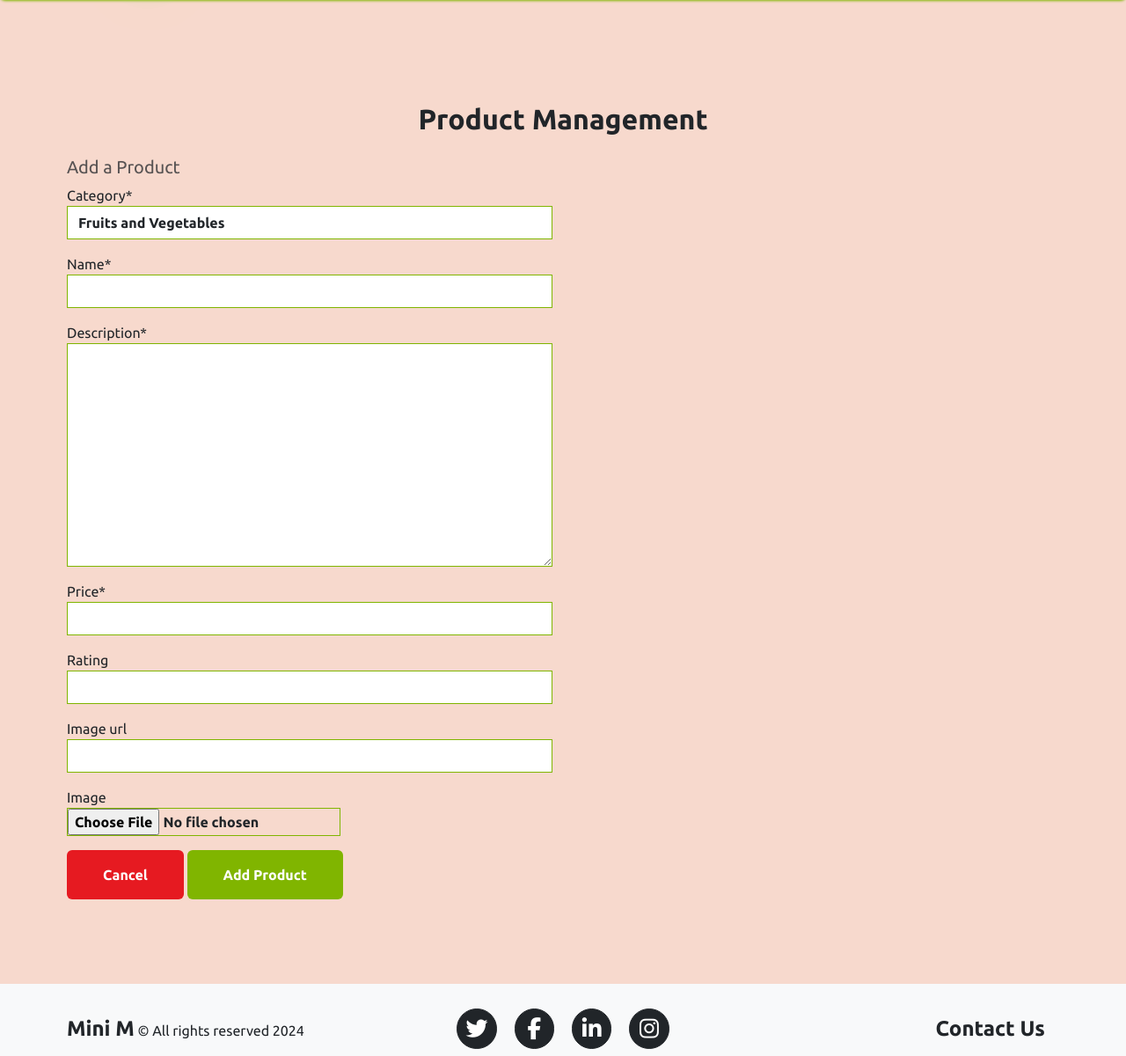
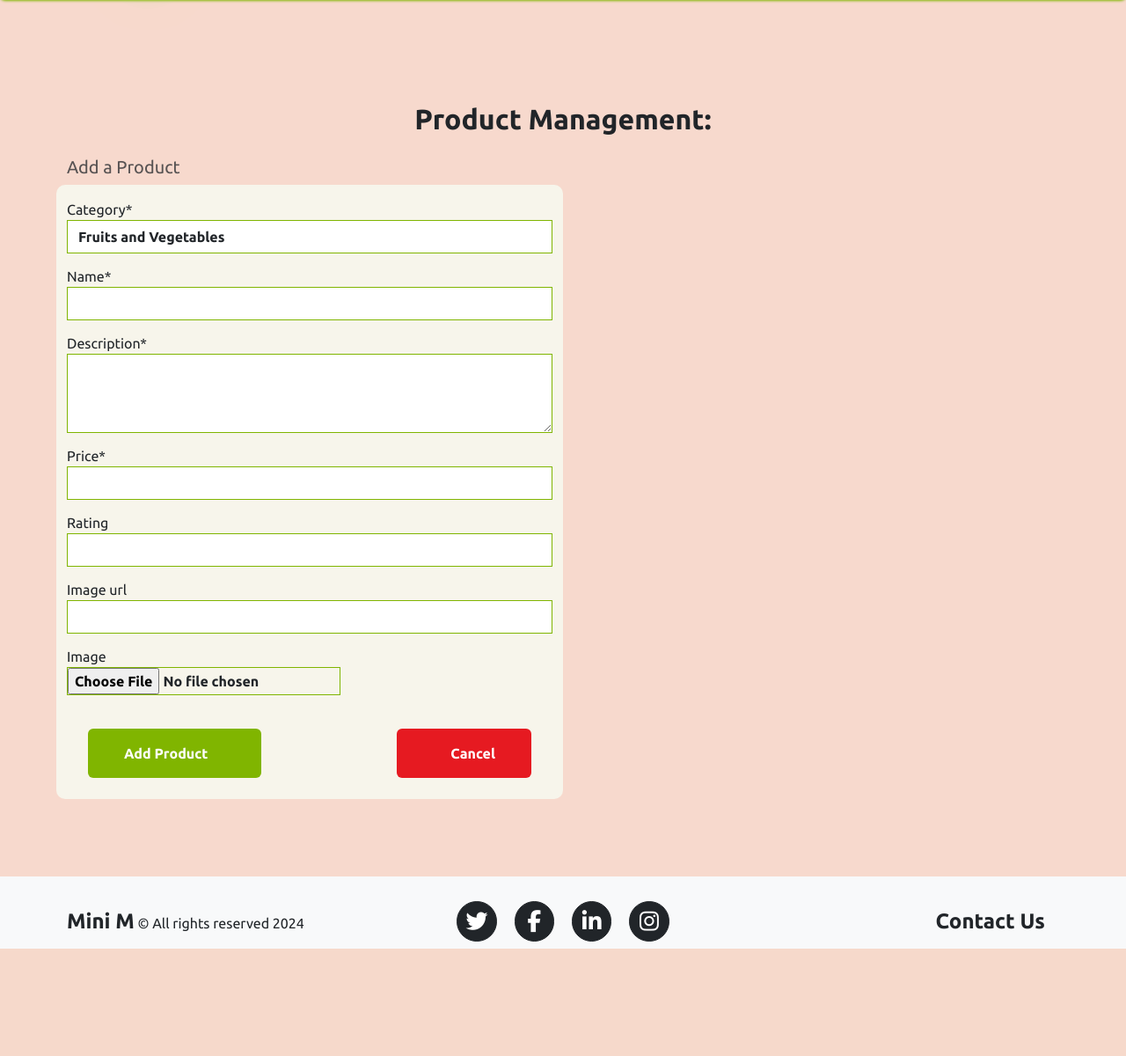
Before and after one commit to Esmael-Pinho/fourth-milestone-project, a Django app: page /products/add/ in a window 1280 px wide. Shown: the part 78-1278 px from the top of the page at 88% size. After the commit the page ends 1156 px from the top, so only its background shows below. Run offline with Django 3.2, Linux system fonts and the light colour scheme; data comes from the database, SQL or seed files in the repository; some libraries are stand-ins or nearby versions; some web fonts are replaced.

Commit message:
finished add product functionality

```diff
--- a/products/forms.py
+++ b/products/forms.py
@@ -14,5 +14,3 @@ class ProductForm(forms.ModelForm):
         friendly_names = [(c.id, c.get_friendly_name()) for c in categories]
 
         self.fields['category'].choices = friendly_names
-        # for field_name, field in self.fields.items():
-        #     field.widget.attrs['class'] = 'border-black rounded-0'
--- a/products/static/css/products.css
+++ b/products/static/css/products.css
@@ -385,6 +385,7 @@ sup {
     margin-bottom: 0.345rem;
 }
 
+
 /* Media Queries */
 @media (min-width: 992px) {
     .button-green {
--- a/products/templates/products/add_product.html
+++ b/products/templates/products/add_product.html
@@ -14,20 +14,36 @@
     <div class="container">
         <div class="row justify-content-center">
             <div class="col-12 col-md-6 text-center">
-                <h2 class="logo-font mb-4">Product Management</h2>
+                <h2 class="logo-font mb-4">Product Management:</h2>
             </div>
         </div>
 
         <div class="row">
             <h5 class="text-muted">Add a Product</h5>
-            <div class="col-12 col-md-6">
+            <div class="col-12 col-md-6 py-3 add-form-cont">
                 <form method="POST" action="{% url 'add_product' %}" class="form mb-2 add-form" enctype="multipart/form-data">
                     {% csrf_token %}
                     {{ form | crispy }}
-                    <div class="text-right">
-                        <a class="btn button-green red" href="{% url 'products' %}">Cancel</a>
-                        <button class="btn button-green" type="submit">Add Product</button>
-                    </div>
+                    <div class="row mt-4">
+                        <div class="col-12">
+                            <div class="row justify-content-around">
+                                <div class="col-sm-12 col-lg-5 text-lg-start">
+                                    <button type="submit" class="btn button-green">
+                                        <span class="font-weight-bold">Add Product</span>
+                                        <span class="icon">
+                                            <i class="fa-solid fa-circle-plus"></i>
+                                        </span>
+                                    </button>
+                                </div>
+                                <div class="col-sm-12 col-lg-5 text-lg-end">
+                                    <a href="{% url 'products' %}" class="btn button-green red">
+                                        <i class="fa-solid fa-angles-left"></i>
+                                        <span class="font-weight-bold">Cancel</span>
+                                    </a>
+                                </div>
+                            </div>
+                        </div>
+					</div>
                 </form>
             </div>
         </div>
--- a/products/views.py
+++ b/products/views.py
@@ -78,7 +78,17 @@ def product_detail(request, product_id):
 
 def add_product(request):
     """ Add a product to the store """
-    form = ProductForm()
+    if request.method == 'POST':
+        form = ProductForm(request.POST, request.FILES)
+        if form.is_valid():
+            form.save()
+            messages.success(request, 'Successfully added product!')
+            return redirect(reverse('add_product'))
+        else:
+            messages.error(request, 'Failed to add product. Please ensure the form is valid.')
+    else:
+        form = ProductForm()
+
     template = 'products/add_product.html'
     context = {
         'form': form,
--- a/profiles/views.py
+++ b/profiles/views.py
@@ -15,8 +15,10 @@ def profile(request):
         if form.is_valid():
             form.save()
             messages.success(request, 'Profile updated successfully')
-
-    form = UserProfileForm(instance=profile)
+        else:
+            messages.error(request, 'Update failed. Please ensure the form is valid.')
+    else:
+        form = UserProfileForm(instance=profile)
     orders = profile.orders.all()
 
     template = 'profiles/profile.html'
--- a/static/css/base.css
+++ b/static/css/base.css
@@ -484,7 +484,7 @@ a#scrollUp:hover {
 .add-form select {
     border-color: var(--green);
     border-radius: 0;
-    margin-bottom: 1rem;
+    margin-bottom: .875rem;
     font-weight: 600;
     border: 1px solid var(--green);
 }
@@ -497,6 +497,15 @@ a#scrollUp:hover {
 .add-form select:focus
 .add-form select:active {
     box-shadow: 0 1px 3px 0 var(--green);
+}
+
+.add-form-cont {
+    background-color: #F7F5EB;;
+    border-radius: 10px;
+}
+
+.add-form textarea {
+    height: 90px;
 }
 
 .form-check-input:checked {
--- a/templates/base.html
+++ b/templates/base.html
@@ -112,7 +112,7 @@
                     <ul class="dropdown-menu border-0 " aria-labelledby="user-options">
                         {% if request.user.is_authenticated %}
                         {% if request.user.is_superuser %}
-                            <a href="" class="dropdown-item ps-0">Product Management</a>
+                            <a href="{% url 'add_product' %}" class="dropdown-item ps-0">Product Management</a>
                         {% endif %}
                         <a href="{% url 'profile' %}" class="dropdown-item ps-2">My Profile</a>
                         <a href="{% url 'account_logout' %}" class="dropdown-item ps-2">Logout</a>
--- a/templates/includes/mobile-top-nav.html
+++ b/templates/includes/mobile-top-nav.html
@@ -31,7 +31,7 @@
       <div class="dropdown-menu border-0" aria-labelledby="user-options">
           {% if request.user.is_authenticated %}
               {% if request.user.is_superuser %}
-                  <a href="{% url 'account_logout' %}" class="dropdown-item">Product Management</a>
+                  <a href="{% url 'add_product' %}" class="dropdown-item">Product Management</a>
               {% endif %}
               <a href="{% url 'profile' %}" class="dropdown-item">My Profile</a>
               <a href="{% url 'account_logout' %}" class="dropdown-item">Logout</a>
--- a/templates/includes/toasts/toast_success.html
+++ b/templates/includes/toasts/toast_success.html
@@ -18,7 +18,11 @@
                     {% for item in bag_items %}
                         <div class="row">
                             <div class="col-3 my-1">
-                                <img class="w-100" src="{{ item.product.image.url }}">
+                                {% if item.product.image %}
+                                    <img class="w-100" src="{{ item.product.image.url }}" alt="{{ item.product.name }}">
+                                {% else %}
+                                    <img class="w-100" src="{{ MEDIA_URL }}noimage.png" alt="{{ item.product.name }}">
+                                {% endif %}
                             </div>
                             <div class="col-9">
                                 <p class="my-0"><strong>{{ item.product.name }}</strong></p>
```
Also changed, not shown: checkout/templates/checkout/checkout.html (+4 -4 lines).
